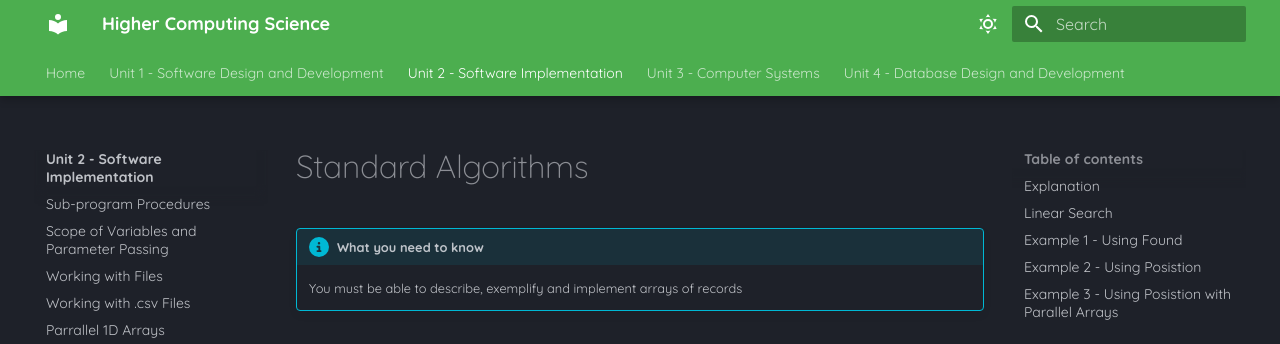
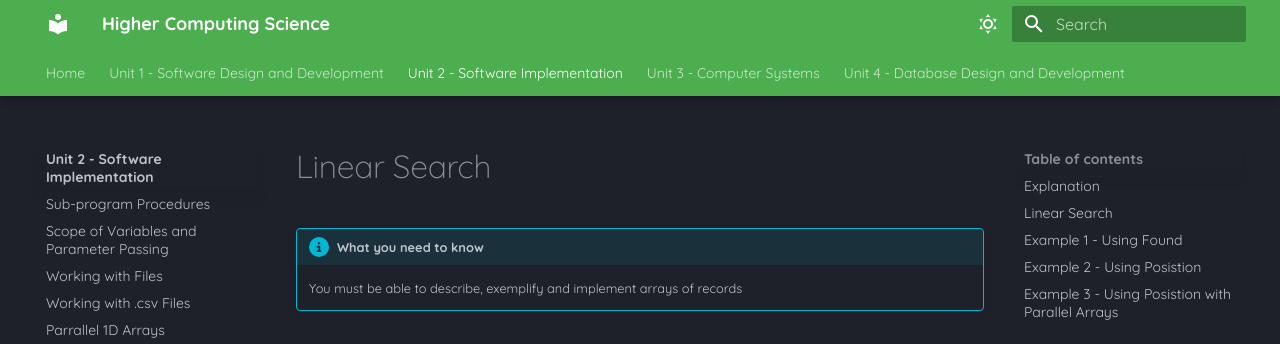
Before and after one commit to Mr-Wood-CS/Higher-Computing-Science-MD-Files, an MkDocs documentation site: the page built from docs/SI/09-Standard-Algorithms-Linear-Search.md, in a window 1280 px wide and 900 px high. Shown: the top 344 px of the window. Built offline with MkDocs 1.6.1 and Material for MkDocs 9.7.7, drawn with Linux system fonts in a browser that asks for light colours.

Commit message:
Update 09-Standard-Algorithms-Linear-Search.md

```diff
--- a/docs/SI/09-Standard-Algorithms-Linear-Search.md
+++ b/docs/SI/09-Standard-Algorithms-Linear-Search.md
@@ -1,4 +1,4 @@
-# Standard Algorithms
+# Linear Search
 
 !!! info "What you need to know"
 
```
